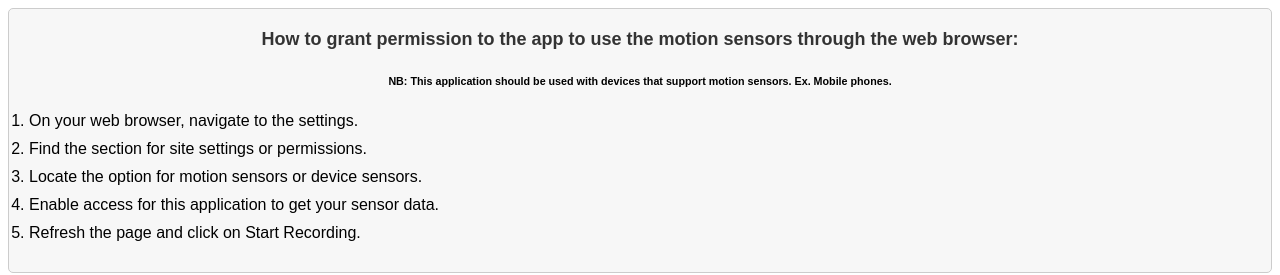
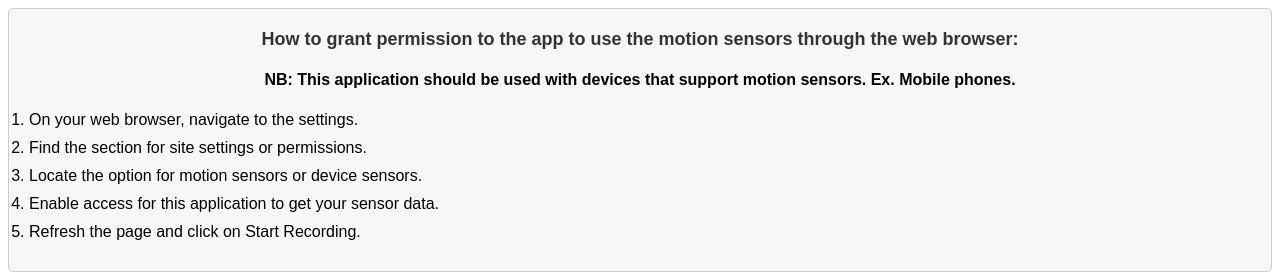
Before and after one commit to Inernesto/sensor-data, a plain HTML site: page index.html in a window 1280 px wide. Shown: the top 275 px of the page. Drawn offline with Linux system fonts and the light colour scheme.

Commit message:
Recent Update 4 index.html

```diff
--- a/index.html
+++ b/index.html
@@ -11,7 +11,7 @@
     <!-- Instructions: How to grant permission to the app to use the motion sensors through the web browser. -->
     <div class="instructions">
         <h2>How to grant permission to the app to use the motion sensors through the web browser:</h2>
-        <h6>NB: This application should be used with devices that support motion sensors. Ex. Mobile phones.</h6>
+        <h4>NB: This application should be used with devices that support motion sensors. Ex. Mobile phones.</h4>
         <ol>
             <li>On your web browser, navigate to the settings.</li>
             <li>Find the section for site settings or permissions.</li>
```
